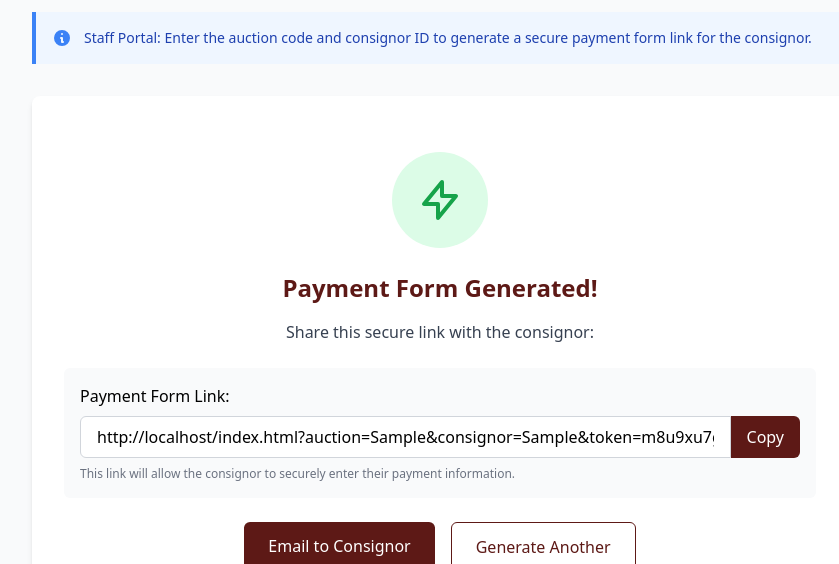
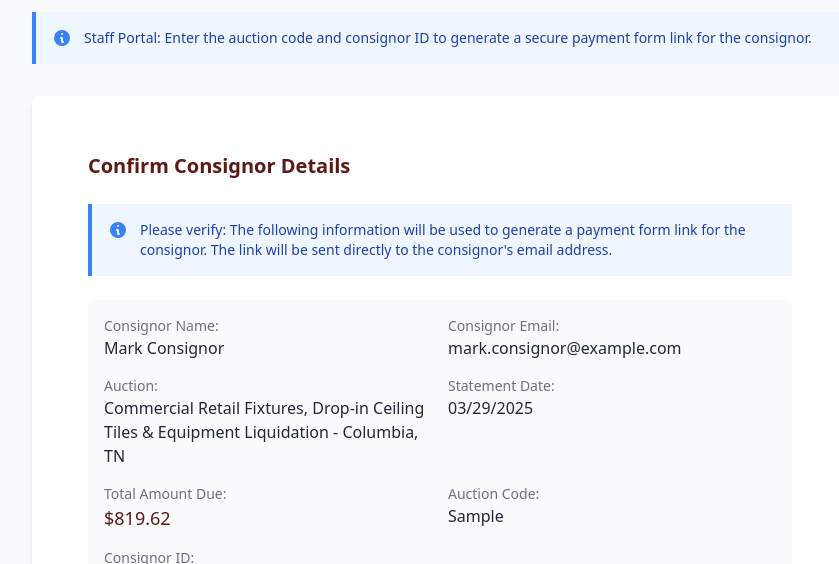
Before and after one commit to willtmc/mclemore-payment-form, a plain HTML site: page index.html in a window 1280 px wide. Both pictures are taken after typing "Sample", "Sample" into the empty fields and a click on the button "Generate Payment Form". Shown: the part 236-800 px from the top of the page, without its empty margins (200-1039 px from the left). Drawn offline with nearby package versions, Linux system fonts and the light colour scheme.

Commit message:
Add confirmation step for consignor email and payment link sending

```diff
--- a/index.html
+++ b/index.html
@@ -224,7 +224,7 @@
                 <div class="flex">
                   <div class="flex-shrink-0">
                     <svg class="h-5 w-5 text-yellow-400" viewBox="0 0 20 20" fill="currentColor">
-                      <path fill-rule="evenodd" d="M8.257 3.099c.765-1.36 2.722-1.36 3.486 0l5.58 9.92c.75 1.334-.213 2.98-1.742 2.98H4.42c-1.53 0-2.493-1.646-1.743-2.98l5.58-9.92zM11 13a1 1 0 11-2 0 1 1 0 012 0zm-1-8a1 1 0 00-1 1v3a1 1 0 002 0V6a1 1 0 00-1-1z" clip-rule="evenodd" />
+                      <path fill-rule="evenodd" d="M8.257 3.099c.765-1.36 2.722-1.36 3.486 0l5.58 9.92c.75 1.334-.213 2.98-1.742 2.98H4.42c-1.53 0-2.493-1.646-1.743-2.98l5.58-9.92zM11 13a1 1 0 11-2 0 1 1 0 012 0zm-1-8a1 1 0 00-1 1v3a1 1 0 002 0V6a1 1 0 00-1-1H9z" clip-rule="evenodd" />
                     </svg>
                   </div>
                   <div class="ml-3">
@@ -501,41 +501,87 @@
           return;
         }
 
+        // Show loading state
+        document.getElementById('retrieveStatement').disabled = true;
+        document.getElementById('retrieveStatement').textContent = 'Loading...';
+
+        // Simulate fetching consignor data
+        setTimeout(function() {
+          // In a real implementation, this would make an API call to fetch the data
+          // For this example, we'll simulate the data retrieval with mock data
+          const consignorName = 'Mark Consignor';
+          const auctionTitle = 'Commercial Retail Fixtures, Drop-in Ceiling Tiles & Equipment Liquidation - Columbia, TN';
+          const statementDate = '03/29/2025';
+          const totalDue = '$819.62';
+          const consignorEmail = 'mark.consignor@example.com';
+
           // Generate a unique payment form URL
           const paymentFormUrl = generatePaymentFormUrl(auctionCode, consignorId);
 
-        // Show the generated URL to the MAC staff
+          // Show confirmation dialog with consignor details
           document.getElementById('step-1').innerHTML = `
-          <div class="text-center py-6">
-            <div class="mb-6 inline-flex items-center justify-center h-24 w-24 rounded-full bg-green-100">
-              <svg xmlns="http://www.w3.org/2000/svg" class="h-12 w-12 text-green-600" fill="none" viewBox="0 0 24 24" stroke="currentColor">
-                <path stroke-linecap="round" stroke-linejoin="round" stroke-width="2" d="M13 10V3L4 14h7v7l9-11h-7z" />
+            <div class="bg-white p-6 rounded-lg">
+              <h2 class="text-xl font-semibold text-primary mb-6">Confirm Consignor Details</h2>
+
+              <div class="bg-blue-50 border-l-4 border-blue-500 p-4 mb-6">
+                <div class="flex">
+                  <div class="flex-shrink-0">
+                    <svg class="h-5 w-5 text-blue-500" viewBox="0 0 20 20" fill="currentColor">
+                      <path fill-rule="evenodd" d="M18 10a8 8 0 11-16 0 8 8 0 0116 0zm-7-4a1 1 0 11-2 0 1 1 0 012 0zM9 9a1 1 0 000 2v3a1 1 0 001 1h1a1 1 0 100-2v-3a1 1 0 00-1-1H9z" clip-rule="evenodd" />
                     </svg>
                   </div>
-            <h2 class="text-2xl font-bold text-primary mb-4">Payment Form Generated!</h2>
-            <p class="text-gray-700 mb-6">Share this secure link with the consignor:</p>
-
-            <div class="bg-gray-50 p-4 rounded-md mb-6 text-left">
-              <p class="font-medium mb-2">Payment Form Link:</p>
-              <div class="flex">
-                <input type="text" value="${paymentFormUrl}" id="payment-url" readonly class="w-full px-4 py-2 border border-gray-300 rounded-l-md focus:outline-none focus:ring-2 focus:ring-secondary focus:border-transparent transition bg-white" />
-                <button onclick="copyToClipboard()" class="px-4 py-2 bg-primary text-white font-medium rounded-r-md hover:bg-primary/90 focus:outline-none focus:ring-2 focus:ring-primary focus:ring-offset-2 transition-colors">
-                  Copy
-                </button>
+                  <div class="ml-3">
+                    <p class="text-sm text-blue-800">
+                      <span class="font-medium">Please verify:</span> The following information will be used to generate a payment form link for the consignor. The link will be sent directly to the consignor's email address.
+                    </p>
                   </div>
-              <p class="text-xs text-gray-500 mt-2">This link will allow the consignor to securely enter their payment information.</p>
+                </div>
               </div>
 
-            <div class="flex flex-col sm:flex-row justify-center gap-4">
-              <a href="mailto:?subject=McLemore%20Auction%20Payment%20Form&body=Please%20use%20this%20secure%20link%20to%20submit%20your%20payment%20information%20for%20your%20auction%20proceeds%3A%20${encodeURIComponent(paymentFormUrl)}" class="inline-block px-6 py-3 bg-primary text-white font-medium rounded-md hover:bg-primary/90 focus:outline-none focus:ring-2 focus:ring-primary focus:ring-offset-2 transition-colors text-center">
-                Email to Consignor
-              </a>
-              <button onclick="resetForm()" class="inline-block px-6 py-3 bg-white border border-primary text-primary font-medium rounded-md hover:bg-gray-50 focus:outline-none focus:ring-2 focus:ring-primary focus:ring-offset-2 transition-colors text-center">
-                Generate Another
+              <div class="bg-gray-50 p-4 rounded-md mb-6">
+                <div class="grid grid-cols-1 md:grid-cols-2 gap-4">
+                  <div>
+                    <p class="text-sm text-gray-500">Consignor Name:</p>
+                    <p class="font-medium text-gray-800">${consignorName}</p>
+                  </div>
+                  <div>
+                    <p class="text-sm text-gray-500">Consignor Email:</p>
+                    <p class="font-medium text-gray-800">${consignorEmail}</p>
+                  </div>
+                  <div>
+                    <p class="text-sm text-gray-500">Auction:</p>
+                    <p class="font-medium text-gray-800">${auctionTitle}</p>
+                  </div>
+                  <div>
+                    <p class="text-sm text-gray-500">Statement Date:</p>
+                    <p class="font-medium text-gray-800">${statementDate}</p>
+                  </div>
+                  <div>
+                    <p class="text-sm text-gray-500">Total Amount Due:</p>
+                    <p class="font-medium text-primary text-lg">${totalDue}</p>
+                  </div>
+                  <div>
+                    <p class="text-sm text-gray-500">Auction Code:</p>
+                    <p class="font-medium text-gray-800">${auctionCode}</p>
+                  </div>
+                  <div>
+                    <p class="text-sm text-gray-500">Consignor ID:</p>
+                    <p class="font-medium text-gray-800">${consignorId}</p>
+                  </div>
+                </div>
+              </div>
+
+              <div class="flex flex-col sm:flex-row justify-end gap-4">
+                <button onclick="resetForm()" class="px-6 py-3 bg-white border border-gray-300 text-gray-700 font-medium rounded-md hover:bg-gray-50 focus:outline-none focus:ring-2 focus:ring-gray-500 focus:ring-offset-2 transition-colors">
+                  Cancel
+                </button>
+                <button onclick="sendPaymentLink('${paymentFormUrl}', '${consignorEmail}', '${consignorName}')" class="px-6 py-3 bg-primary text-white font-medium rounded-md hover:bg-primary/90 focus:outline-none focus:ring-2 focus:ring-primary focus:ring-offset-2 transition-colors">
+                  Send Payment Link
                 </button>
               </div>
             </div>
           `;
+        }, 1500);
       });
     });
 
@@ -552,6 +598,9 @@
         document.getElementById('auction-title').textContent = 'Commercial Retail Fixtures, Drop-in Ceiling Tiles & Equipment Liquidation - Columbia, TN';
         document.getElementById('statement-date').textContent = '03/29/2025';
         document.getElementById('total-due').textContent = '$819.62';
+
+        // Store consignor email in a data attribute for later use
+        document.getElementById('consignor-name').dataset.email = 'mark.consignor@example.com';
       }, 1000);
     }
 
@@ -574,6 +623,67 @@
     function resetForm() {
       window.location.href = window.location.pathname;
     }
+
+    // Function to send payment link to consignor
+    function sendPaymentLink(paymentFormUrl, consignorEmail, consignorName) {
+      // Show loading state
+      const sendButton = document.querySelector('button[onclick^="sendPaymentLink"]');
+      if (sendButton) {
+        sendButton.disabled = true;
+        sendButton.textContent = 'Sending...';
+      }
+
+      // In a real implementation, this would make an API call to send the email
+      // For this example, we'll simulate the email sending process
+      setTimeout(function() {
+        // Show success message
+        document.getElementById('step-1').innerHTML = `
+          <div class="text-center py-6">
+            <div class="mb-6 inline-flex items-center justify-center h-24 w-24 rounded-full bg-green-100">
+              <svg xmlns="http://www.w3.org/2000/svg" class="h-12 w-12 text-green-600" fill="none" viewBox="0 0 24 24" stroke="currentColor">
+                <path stroke-linecap="round" stroke-linejoin="round" stroke-width="2" d="M5 13l4 4L19 7" />
+              </svg>
+            </div>
+            <h2 class="text-2xl font-bold text-primary mb-4">Payment Form Link Sent!</h2>
+            <p class="text-gray-700 mb-6">A secure payment form link has been sent to:</p>
+
+            <div class="bg-gray-50 p-4 rounded-md mb-6 text-center">
+              <p class="font-medium text-lg">${consignorName}</p>
+              <p class="text-gray-700">${consignorEmail}</p>
+            </div>
+
+            <div class="bg-yellow-50 border-l-4 border-yellow-400 p-4 mb-6 text-left">
+              <div class="flex">
+                <div class="flex-shrink-0">
+                  <svg class="h-5 w-5 text-yellow-400" viewBox="0 0 20 20" fill="currentColor">
+                    <path fill-rule="evenodd" d="M8.257 3.099c.765-1.36 2.722-1.36 3.486 0l5.58 9.92c.75 1.334-.213 2.98-1.742 2.98H4.42c-1.53 0-2.493-1.646-1.743-2.98l5.58-9.92zM11 13a1 1 0 11-2 0 1 1 0 012 0zm-1-8a1 1 0 00-1 1v3a1 1 0 002 0V6a1 1 0 00-1-1H9z" clip-rule="evenodd" />
+                  </svg>
+                </div>
+                <div class="ml-3">
+                  <p class="text-sm text-yellow-700">
+                    <span class="font-medium">Note:</span> If needed, you can also copy the payment link below.
+                  </p>
+                </div>
+              </div>
+            </div>
+
+            <div class="bg-gray-50 p-4 rounded-md mb-6 text-left">
+              <p class="font-medium mb-2">Payment Form Link:</p>
+              <div class="flex">
+                <input type="text" value="${paymentFormUrl}" id="payment-url" readonly class="w-full px-4 py-2 border border-gray-300 rounded-l-md focus:outline-none focus:ring-2 focus:ring-secondary focus:border-transparent transition bg-white" />
+                <button onclick="copyToClipboard()" class="px-4 py-2 bg-primary text-white font-medium rounded-r-md hover:bg-primary/90 focus:outline-none focus:ring-2 focus:ring-primary focus:ring-offset-2 transition-colors">
+                  Copy
+                </button>
+              </div>
+            </div>
+
+            <button onclick="resetForm()" class="inline-block px-6 py-3 bg-primary text-white font-medium rounded-md hover:bg-primary/90 focus:outline-none focus:ring-2 focus:ring-primary focus:ring-offset-2 transition-colors text-center">
+              Generate Another
+            </button>
+          </div>
+        `;
+      }, 1500);
+    }
   </script>
 </body>
 </html>
```
Lines whose indentation alone changed are shown as unchanged.
